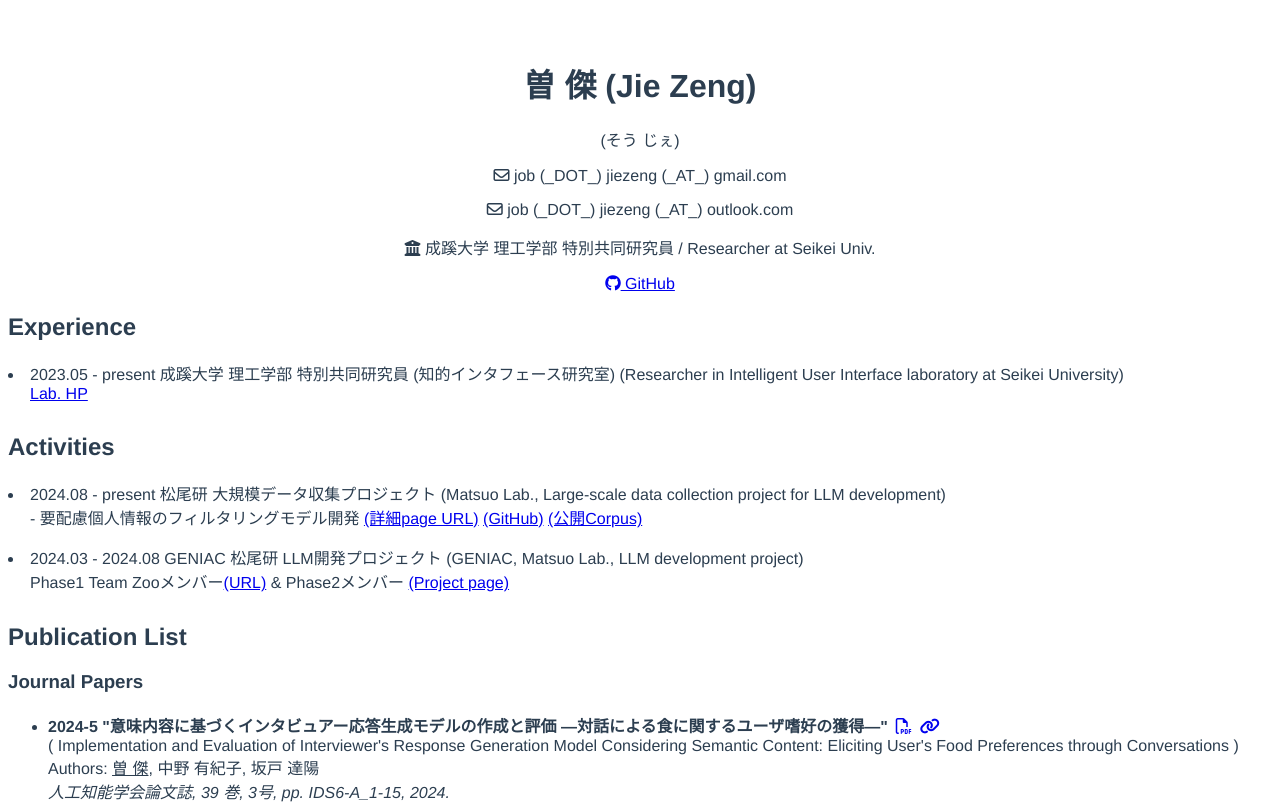
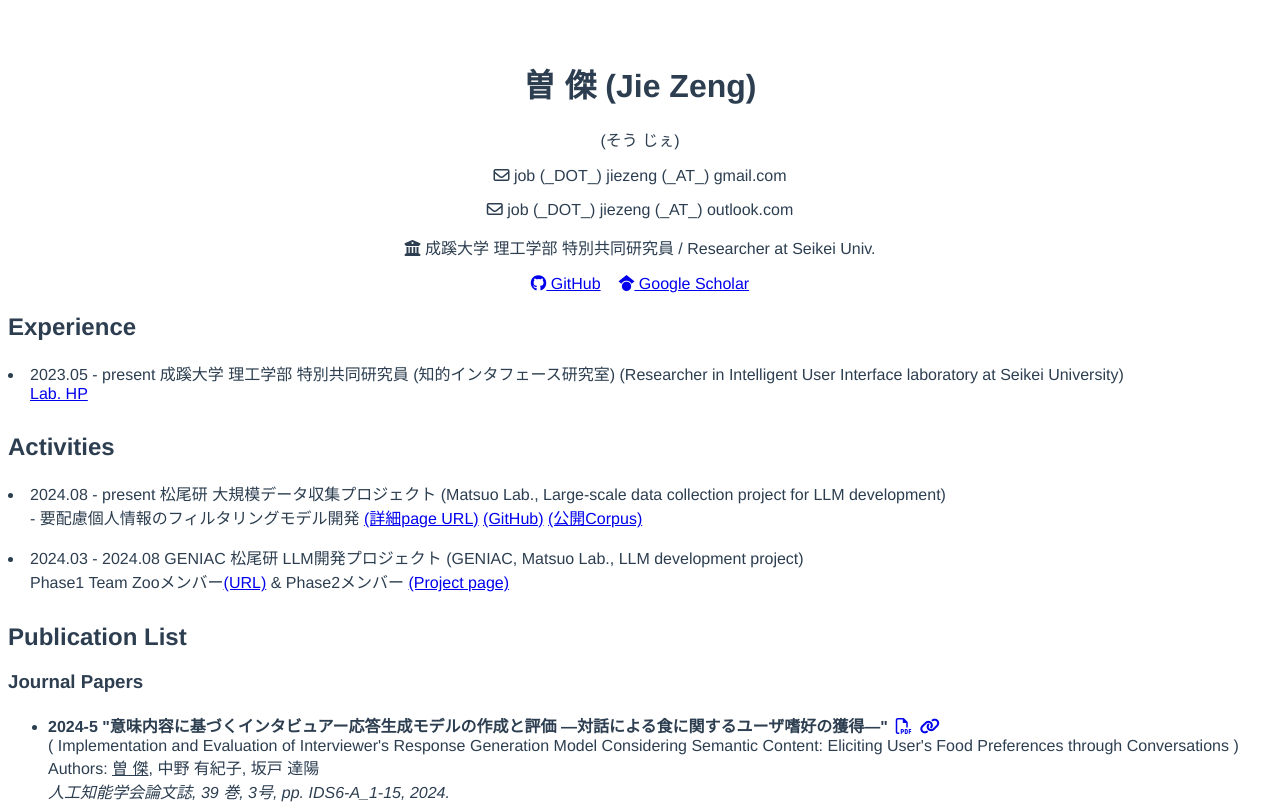
Before and after one commit to viajiefan/viajiefan.github.io, a Vue app: page / in a window 1280 px wide. Shown: the top 804 px of the page. Built offline with nearby package versions, Linux system fonts and the light colour scheme.

Commit message:
feat gscholar

```diff
--- a/public/index.html
+++ b/public/index.html
@@ -6,7 +6,7 @@
     <meta name="viewport" content="width=device-width,initial-scale=1.0">
     <link rel="icon" href="<%= BASE_URL %>favicon.ico">
     <!-- Awsome Icons -->
-    <link rel="stylesheet" href="https://cdnjs.cloudflare.com/ajax/libs/font-awesome/6.4.2/css/all.min.css" integrity="sha512-z3gLpd7yknf1YoNbCzqRKc4qyor8gaKU1qmn+CShxbuBusANI9QpRohGBreCFkKxLhei6S9CQXFEbbKuqLg0DA==" crossorigin="anonymous" referrerpolicy="no-referrer" />
+    <link rel="stylesheet" href="https://cdnjs.cloudflare.com/ajax/libs/font-awesome/6.7.2/css/all.min.css" integrity="sha512-Evv84Mr4kqVGRNSgIGL/F/aIDqQb7xQ2vcrdIwxfjThSH8CSR7PBEakCr51Ck+w+/U6swU2Im1vVX0SVk9ABhg==" crossorigin="anonymous" referrerpolicy="no-referrer" />
     <title><%= htmlWebpackPlugin.options.title %></title>
 
       <!-- Google tag (gtag.js) -->
--- a/src/assets/desc.yaml
+++ b/src/assets/desc.yaml
@@ -6,6 +6,7 @@ Top:
   Mail2: "job (_DOT_) jiezeng (_AT_) outlook.com"
   Explain: "成蹊大学 理工学部 特別共同研究員 / Researcher at Seikei Univ."
   GitHub: "https://github.com/viajiefan"
+  GoogleScholar: "https://scholar.google.com/citations?user=ionv9b0AAAAJ"
   # -
   #   year:
   #   month:
--- a/src/components/TopComponent.vue
+++ b/src/components/TopComponent.vue
@@ -5,7 +5,11 @@
         <p> <i class="fa-regular fa-envelope"></i> {{descObj.Top.Mail1}}</p>
         <p> <i class="fa-regular fa-envelope"></i> {{descObj.Top.Mail2}}</p>
         <p> <i class="fa-solid fa-building-columns"></i> {{descObj.Top.Explain}} </p>
-        <p> <a v-bind:href="descObj.Top.GitHub" target="_blank" rel="noopener noreferrer"><i class="fa-brands fa-github"></i> GitHub</a></p>
+        <p>
+          <a v-bind:href="descObj.Top.GitHub" target="_blank" rel="noopener noreferrer"><i class="fa-brands fa-github"></i> GitHub</a>
+          &nbsp;&nbsp;
+          <a v-bind:href="descObj.Top.GoogleScholar" target="_blank" rel="noopener noreferrer"><i class="fa-brands fa-google-scholar"></i> Google Scholar</a>
+        </p>
     </div>
 </template>
 
```
Also changed, not shown: 7 other files (tests, documents, lock files or other folders).
